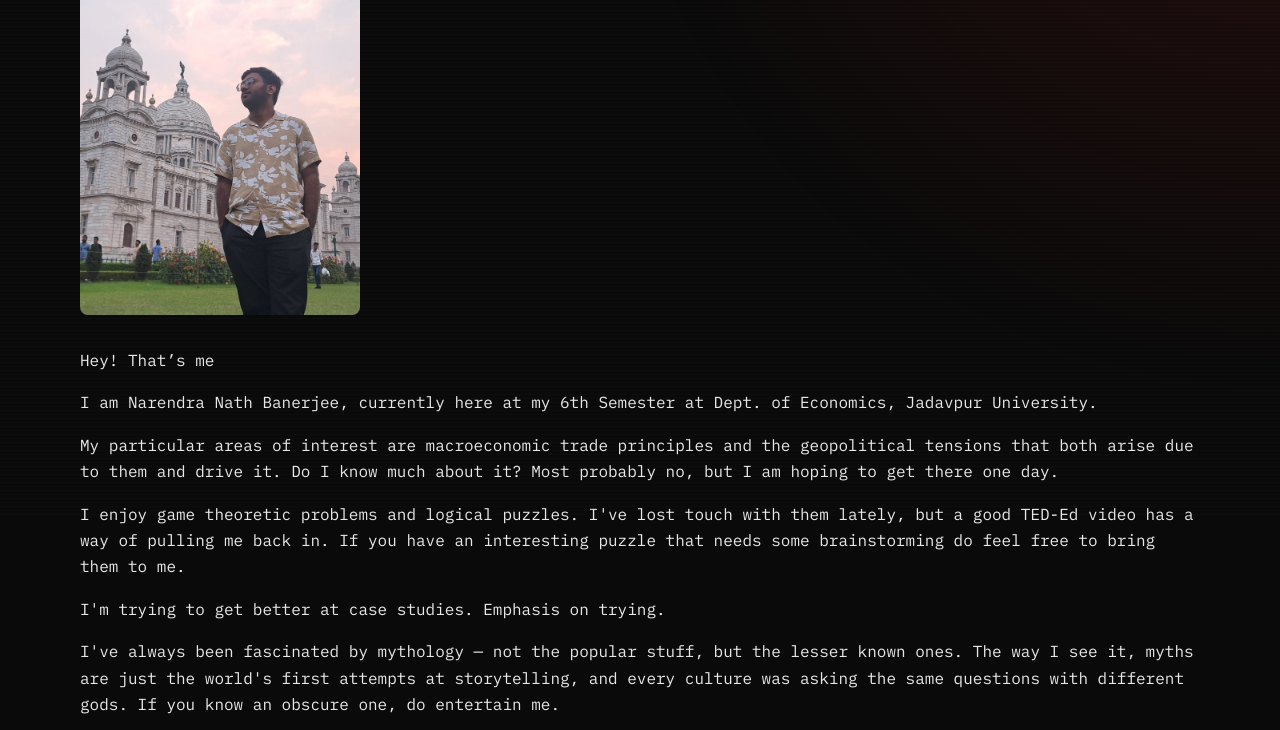
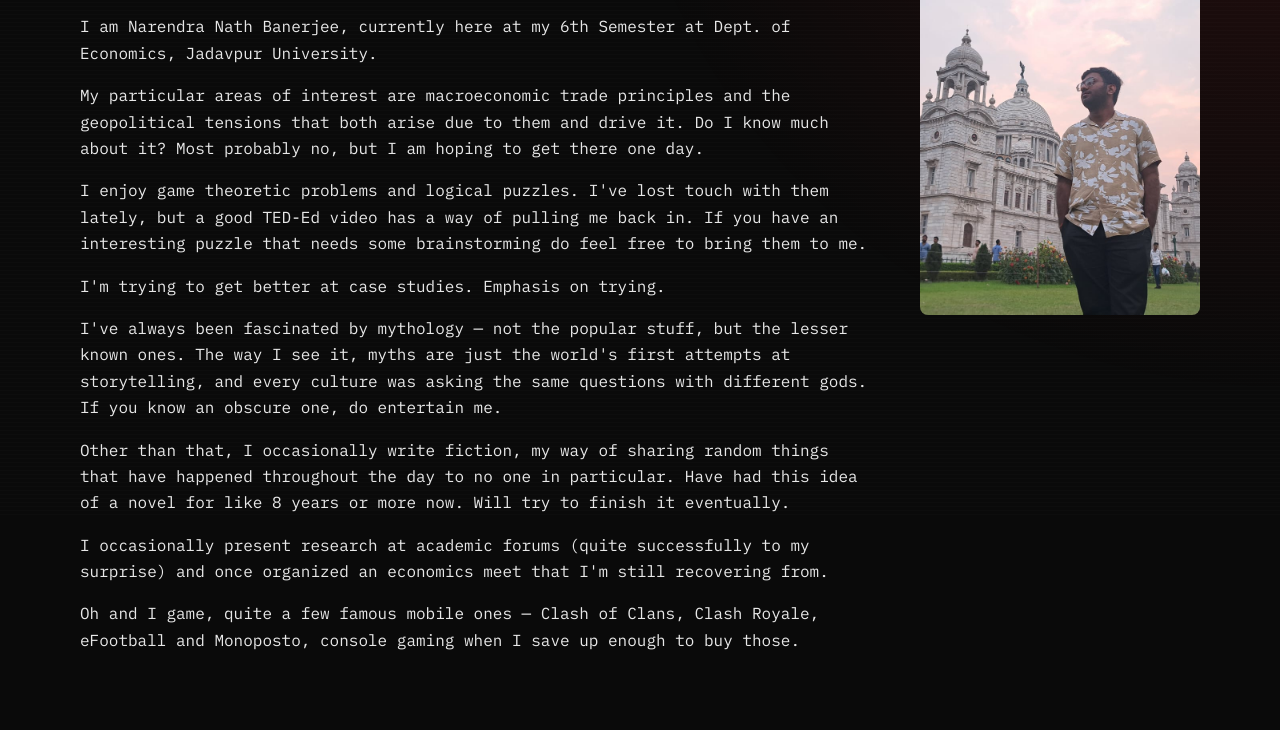
Before and after one commit to narendra-nath-ban/narendra-nath-ban.github.io, a website: page about.html in a window 1280 px wide. Shown: the part 282-1012 px from the top of the page. Drawn offline with Linux system fonts and the light colour scheme.

Commit message:
minor fix

```diff
--- a/about.html
+++ b/about.html
@@ -20,8 +20,9 @@
   <main class="container">
     <section class="section prose">
       <h1 class="page-title">About <span>Me</span></h1>
-      <img src="IMG-20250226-WA0051.jpg" alt="Narendra Nath Banerjee" class="about-img" />
-      <p>Hey! That’s me</p>
+        <div class="about-layout">
+          <div class="about-text">
+            <p>Hey! That’s me</p>
 <p>I am Narendra Nath Banerjee, currently here at my 6th Semester at Dept. of Economics, Jadavpur University.</p>
 
 <p>My particular areas of interest are macroeconomic trade principles and the geopolitical tensions that both arise due to them and drive it. Do I know much about it? Most probably no, but I am hoping to get there one day.</p>
@@ -37,6 +38,9 @@
 <p>I occasionally present research at academic forums (quite successfully to my surprise) and once organized an economics meet that I'm still recovering from.</p>
 
 <p>Oh and I game, quite a few famous mobile ones — Clash of Clans, Clash Royale, eFootball and Monoposto, console gaming when I save up enough to buy those.</p>
+    </div>
+    <img src="IMG-20250226-WA0051.jpg" alt="Narendra Nath Banerjee" class="about-img" />
+</div>
     </section>
   </main>
   <footer class="footer">
--- a/styles.css
+++ b/styles.css
@@ -296,11 +296,20 @@ a {
 
 .about-img {
   width: 280px;
-  max-width: 100%;
+  min-width: 280px;
   height: 360px;
   object-fit: cover;
   object-position: center top;
   border-radius: 8px;
-  margin-bottom: 2rem;
   display: block;
 }
+
+.about-layout {
+  display: flex;
+  gap: 3rem;
+  align-items: flex-start;
+}
+
+.about-text {
+  flex: 1;
+}
```
